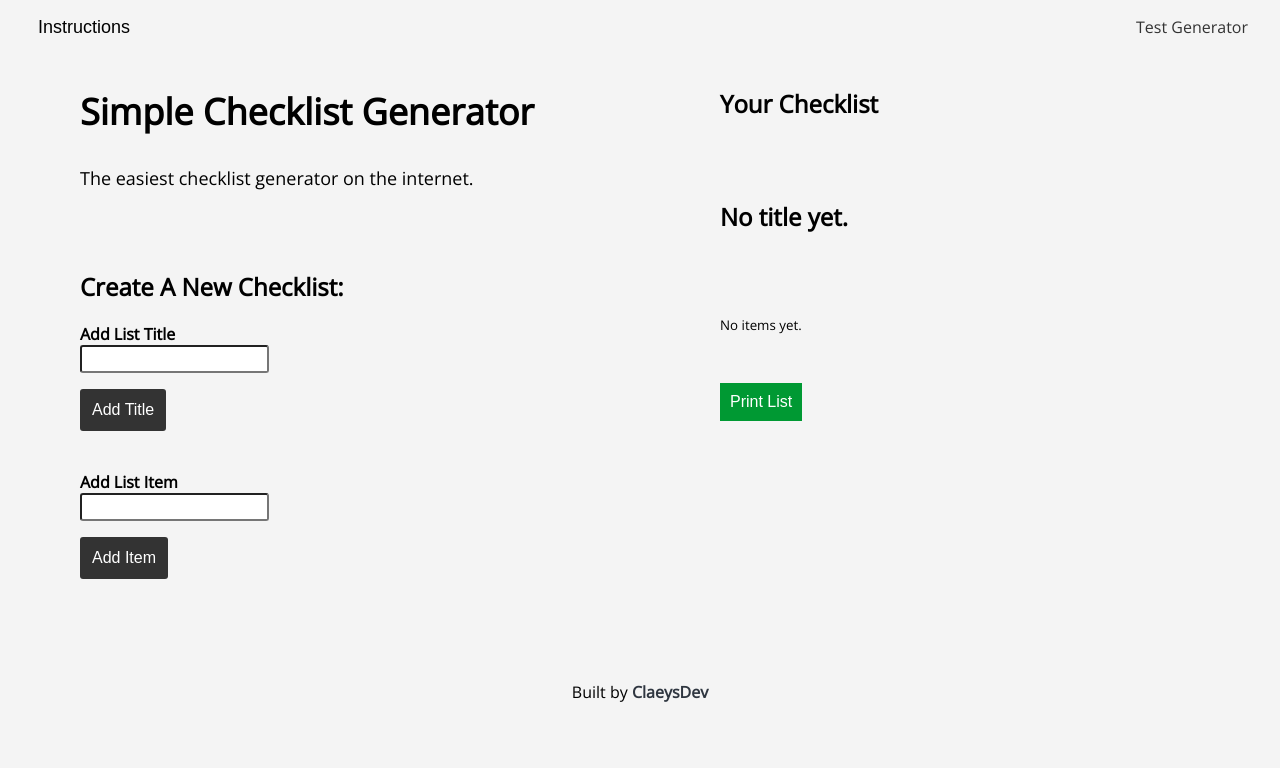
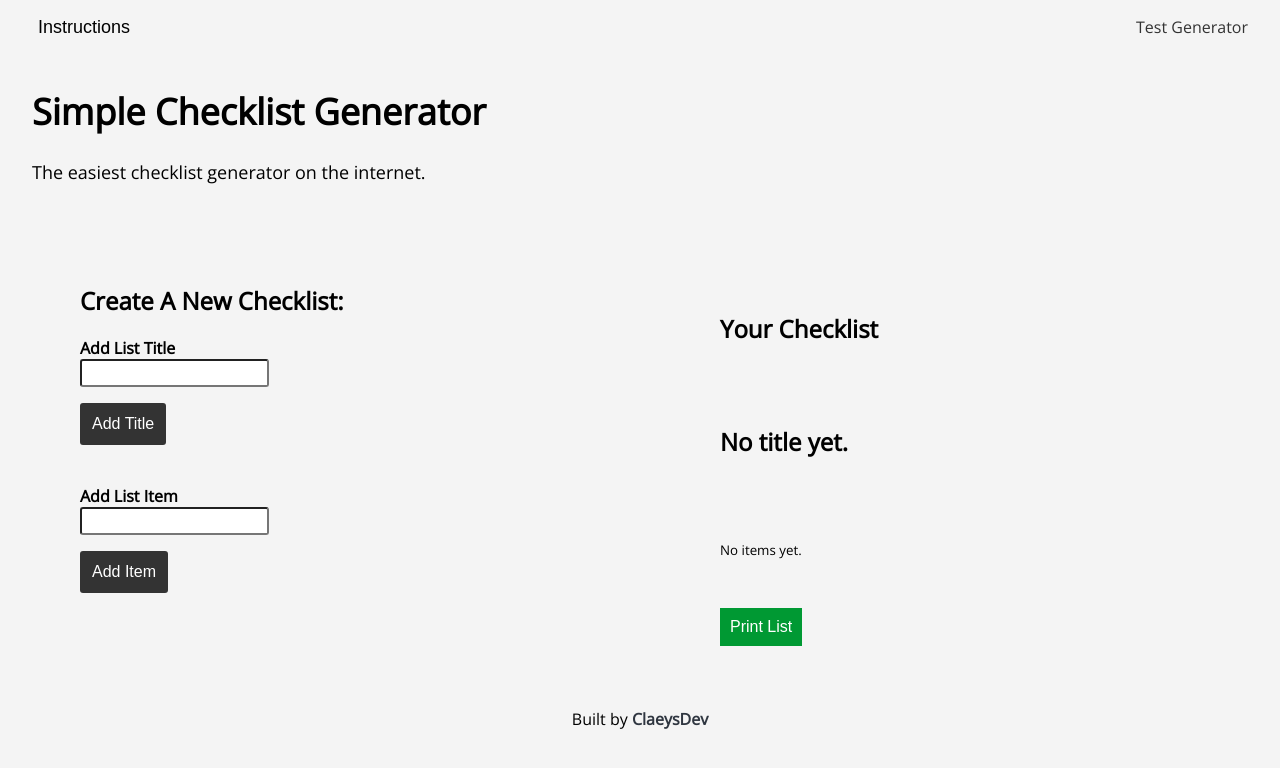
Before and after one commit to jclaey/checklist-generator, a plain HTML site: page index.html in a window 1280 px wide. Shown: the top 768 px of the page. Drawn offline with nearby package versions, Linux system fonts and the light colour scheme.

Commit message:
move header from main element

```diff
--- a/index.html
+++ b/index.html
@@ -26,14 +26,14 @@
     <button id="instructions-btn">Instructions</button>
     <a href="https://simpletestgenerator.com">Test Generator</a>
   </div>
+  <header>
+    <div id="heading">
+      <h1>Simple Checklist Generator</h1>
+      <h2>The easiest checklist generator on the internet.</h2>
+    </div>
+  </header>
   <main>
     <section id="add-list-section">
-      <header>
-        <div id="heading">
-          <h1>Simple Checklist Generator</h1>
-          <h2>The easiest checklist generator on the internet.</h2>
-        </div>
-      </header>
       <h2>Create A New Checklist:</h2>
       <form>
         <div class="form-group">
--- a/stylesheets/index.css
+++ b/stylesheets/index.css
@@ -22,6 +22,8 @@ body {
 
 main {
   margin: 0 5%;
+  display: flex;
+  width: 100vw;
 }
 
 button {
@@ -45,9 +47,13 @@ section {
   margin-left: 1rem;
 }
 
-/* heading area */
+/* header area */
+/* #header {
+  margin: 0 0 5% 1rem;
+} */
+
 #heading {
-  margin: 3rem 0 5rem 0;
+  margin: 3rem 0 5rem 2rem;
 }
 
 #heading h2 {
@@ -127,11 +133,6 @@ form input[type="text"] {
 }
 
 /* sections */
-main {
-  display: flex;
-  width: 100vw;
-}
-
 #add-list-section {
   width: 50vw;
 }
```
